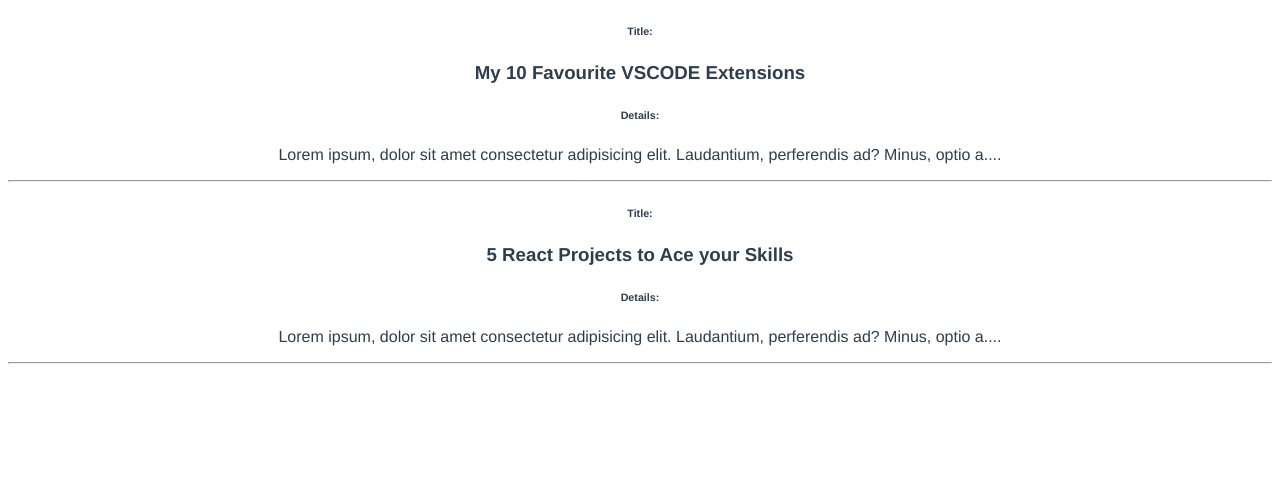
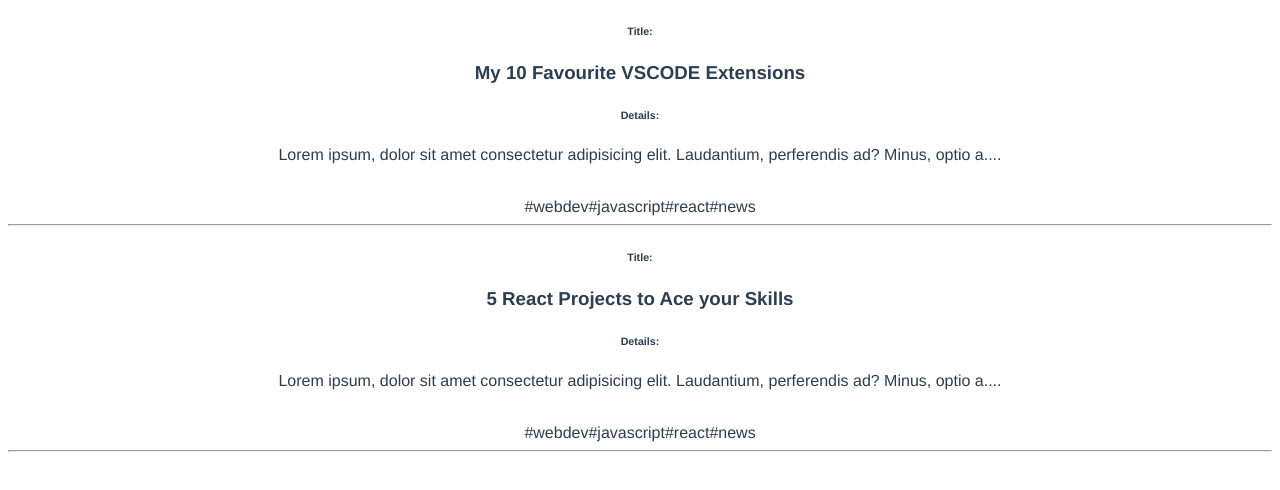
Before and after one commit to izuku152/Vue_CompositionAPI, a Vue app: page / in a window 1280 px wide. Shown: the top 490 px of the page. Built offline with nearby package versions, Linux system fonts and the light colour scheme; data requests are answered from the project's data file.

Commit message:
Completed

```diff
--- a/src/components/Post.vue
+++ b/src/components/Post.vue
@@ -3,6 +3,8 @@
   <h3>{{ post.title }}</h3>
   <h6>Details:</h6>
   <p>{{ snippet }}</p>
+  <br />
+  <span v-for="tag in post.tags" :key="tag">#{{ tag }}</span>
   <hr />
 </template>
 
--- /dev/null
+++ b/src/composables/getPosts.js
@@ -0,0 +1,25 @@
+import { ref } from "vue";
+const getPosts = () => {
+  const posts = ref([]);
+  const error = ref(null);
+  const load = async () => {
+    let data = await fetch("http://localhost:3000/projects");
+
+    try {
+      // data.ok means if data comes succesfully
+      if (!data.ok) {
+        // error object will throw this error
+        throw Error("No Data Available");
+      }
+      // await data.json = wait until data is converted to json then assign it to posts
+      posts.value = await data.json();
+    } catch (err) {
+      // Error will be stored in err and we output its messgae
+      error.value = err.message;
+    }
+  };
+
+  return { posts, error, load };
+};
+
+export default getPosts;
--- a/src/views/Home.vue
+++ b/src/views/Home.vue
@@ -14,33 +14,18 @@
 
 <script>
 import PostList from "../components/PostList";
-import { ref } from "vue";
+import getPosts from "../composables/getPosts";
 export default {
   name: "Home",
   components: { PostList },
   setup() {
-    const posts = ref([]);
-    const error = ref(null);
-
-    const load = async () => {
-      let data = await fetch("http://localhost:3000/projects");
-
-      try {
-        // data.ok means if data comes succesfully
-        if (!data.ok) {
-          // error object will throw this error
-          throw Error("No Data Available");
-        }
-        // await data.json = wait until data is converted to json then assign it to posts
-        posts.value = await data.json();
-      } catch (err) {
-        // Error will be stored in err and we output its messgae
-        error.value = err.message;
-      }
-    };
+    // To use a composable we have to destructurize it first
+    // Initally posts and error will have null value
+    const { posts, error, load } = getPosts();
+    // After Load Function
     load();
 
-    return { posts, error };
+    return { posts, error, load };
   },
 };
 </script>
```
